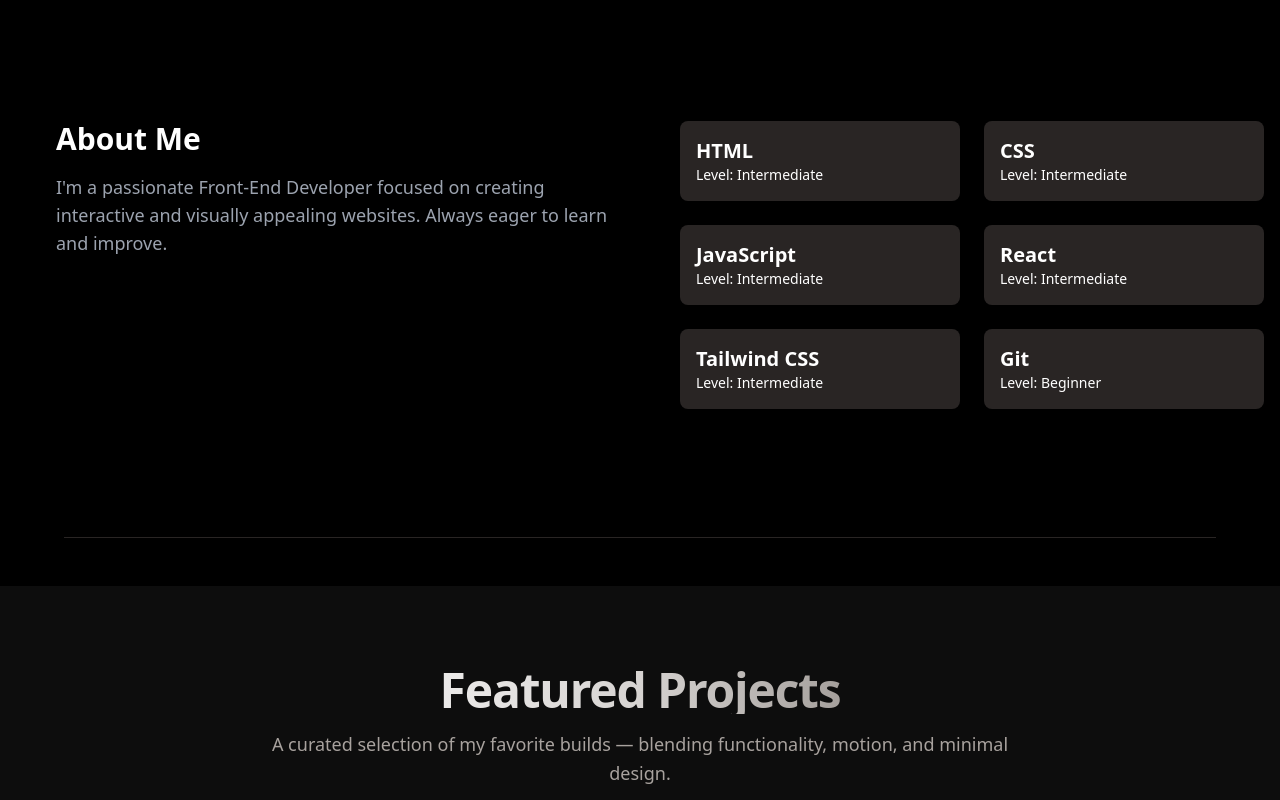
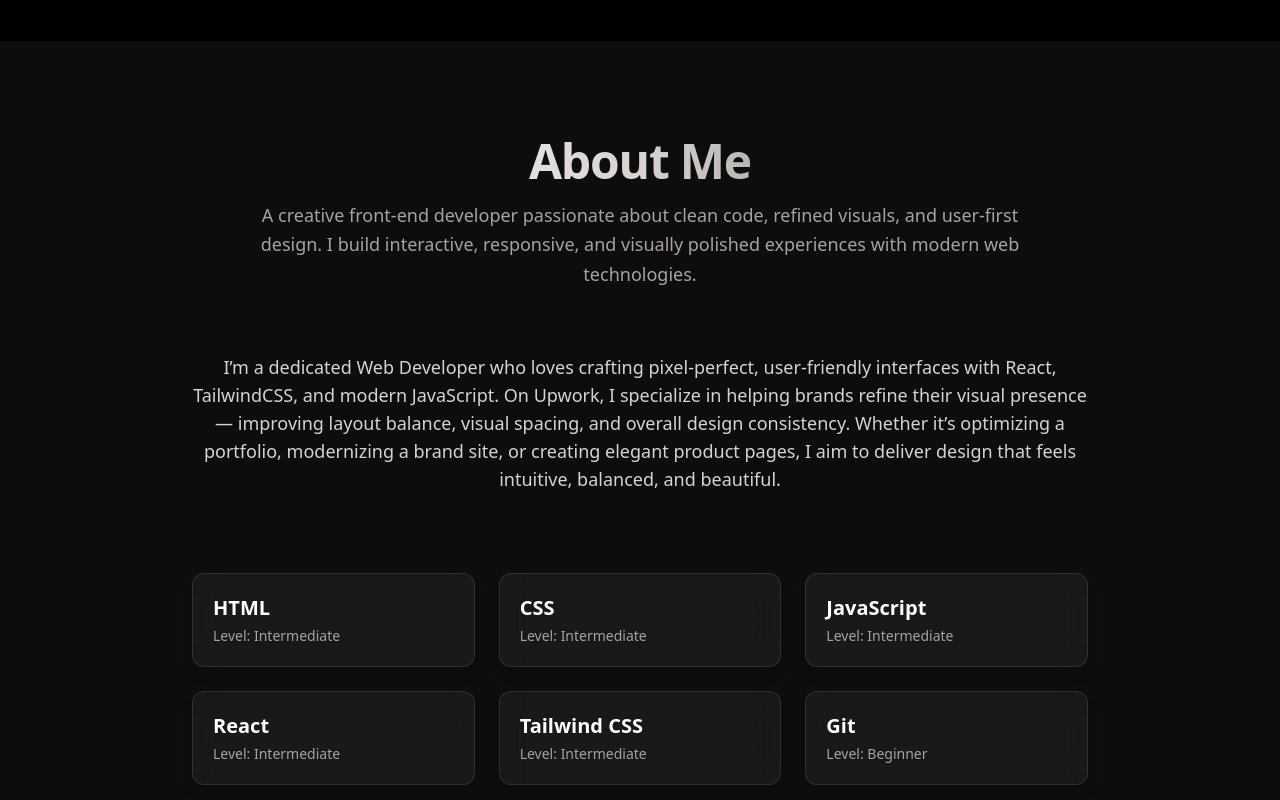
Before and after one commit to JoelTheBigStepper/Asyncart, a React (Create React App) app in the folder portfolio-frontend/: page / in a window 1280 px wide. Shown: the part 600-1400 px from the top of the page. Built offline with nearby package versions, Linux system fonts and the light colour scheme.

Commit message:
updated about

```diff
--- a/portfolio-frontend/src/components/About.jsx
+++ b/portfolio-frontend/src/components/About.jsx
@@ -1,4 +1,5 @@
-import { motion } from 'framer-motion';
+// src/sections/About.jsx
+import { motion } from "framer-motion";
 
 const skills = [
   { name: "HTML", level: "Intermediate" },
@@ -11,41 +12,79 @@ const skills = [
 
 export default function About() {
   return (
-    <>
-      <section
-        id="about"
-        className="container mx-auto px-4 py-20 flex flex-col md:flex-row items-start justify-between gap-10 text-left"
+    <section
+      id="about"
+      className="relative z-10 min-h-screen flex flex-col justify-center items-center px-6 py-24 bg-[#0d0d0d] text-white"
+    >
+      {/* Heading */}
+      <motion.div
+        initial={{ opacity: 0, y: 20 }}
+        whileInView={{ opacity: 1, y: 0 }}
+        transition={{ duration: 0.6 }}
+        viewport={{ once: true }}
+        className="text-center max-w-3xl mb-16"
       >
-        <hr className="my-8 border-t-2 border-gray-300 dark:border-gray-700" />
-        {/* Left Side - Text */}
-        <div className="flex-1 space-y-4">
-          <h2 className="text-3xl font-bold">About Me</h2>
-          <p className="text-lg text-stone-600 dark:text-gray-400 max-w-xl">
-            I'm a passionate Front-End Developer focused on creating interactive and visually appealing websites. Always eager to learn and improve.
-          </p>
-        </div>
+        <h2 className="text-4xl md:text-5xl font-bold tracking-tight mb-4 bg-gradient-to-r from-white via-stone-300 to-stone-500 bg-clip-text text-transparent">
+          About Me
+        </h2>
+        <p className="text-stone-400 text-lg leading-relaxed">
+          A creative front-end developer passionate about clean code, refined
+          visuals, and user-first design. I build interactive, responsive, and
+          visually polished experiences with modern web technologies.
+        </p>
+      </motion.div>
 
-        {/* Right Side - Skills */}
-        <div className="flex-1 grid grid-cols-2 sm:grid-cols-2 md:grid-cols-2 gap-6">
-          {skills.map((skill, idx) => (
-            <div
-              key={idx}
-              className="bg-stone-800 dark:bg-stone-800 p-4 rounded-lg shadow hover:scale-105 transition-transform"
-            >
-              <h3 className="text-xl font-semibold text-white dark:text-white">{skill.name}</h3>
-              <p className="text-sm text-white dark:text-white">Level: {skill.level}</p>
-            </div>
-          ))}
-        </div>
-      </section>
+      {/* Bio Section */}
+      <motion.div
+        initial={{ opacity: 0, y: 40 }}
+        whileInView={{ opacity: 1, y: 0 }}
+        transition={{ duration: 0.8 }}
+        viewport={{ once: true }}
+        className="max-w-4xl text-center mb-20"
+      >
+        <p className="text-stone-300 text-base md:text-lg leading-relaxed">
+          I’m a dedicated Web Developer who loves crafting pixel-perfect,
+          user-friendly interfaces with React, TailwindCSS, and modern
+          JavaScript. On Upwork, I specialize in helping brands refine their
+          visual presence — improving layout balance, visual spacing, and
+          overall design consistency. Whether it’s optimizing a portfolio,
+          modernizing a brand site, or creating elegant product pages, I aim to
+          deliver design that feels intuitive, balanced, and beautiful.
+        </p>
+      </motion.div>
 
+      {/* Skills Grid */}
+      <motion.div
+        initial={{ opacity: 0 }}
+        whileInView={{ opacity: 1 }}
+        transition={{ duration: 0.8, staggerChildren: 0.1 }}
+        viewport={{ once: true }}
+        className="grid grid-cols-2 sm:grid-cols-3 md:grid-cols-3 gap-6 max-w-4xl w-full"
+      >
+        {skills.map((skill, idx) => (
+          <motion.div
+            key={idx}
+            whileHover={{ y: -5, scale: 1.05 }}
+            transition={{ duration: 0.3 }}
+            className="p-5 rounded-xl bg-white/5 backdrop-blur-lg border border-white/10 shadow-lg hover:shadow-stone-900/40 transition-all"
+          >
+            <h3 className="text-xl font-semibold text-white mb-1">
+              {skill.name}
+            </h3>
+            <p className="text-stone-400 text-sm">Level: {skill.level}</p>
+          </motion.div>
+        ))}
+      </motion.div>
+
+      {/* Divider Animation */}
       <motion.hr
-        className="my-12 border-t-1 border-stone-300 dark:border-stone-800 w-[90%] mx-auto"
+        className="mt-20 border-t border-stone-800 w-[90%] mx-auto"
         initial={{ scaleX: 0 }}
-        animate={{ scaleX: 1 }}
-        transition={{ duration: 4 }}
-        style={{ originX: 0.5 }}
+        whileInView={{ scaleX: 1 }}
+        transition={{ duration: 1.5, ease: "easeInOut" }}
+        style={{ originX: 0 }}
+        viewport={{ once: true }}
       />
-    </>
+    </section>
   );
 }
```
